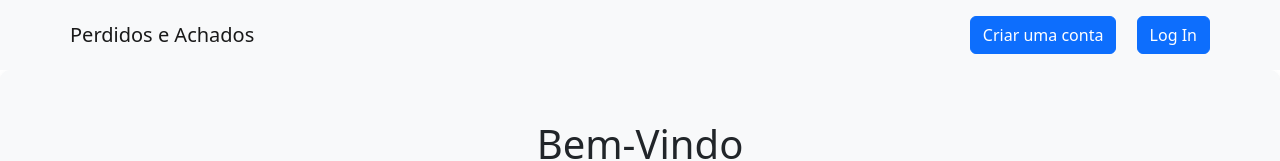
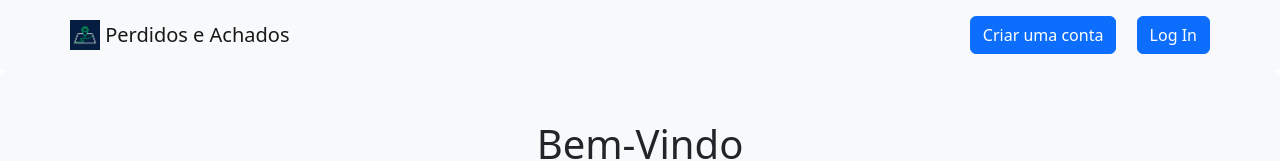
Before and after one commit to Johnyzao/projeto-lti, a React (Create React App) app in the folder client/: page / in a window 1280 px wide. Shown: the top 161 px of the page. Built offline with nearby package versions, Linux system fonts and the light colour scheme.

Commit message:
Update Header.js

```diff
--- a/client/src/Components/Header.js
+++ b/client/src/Components/Header.js
@@ -7,14 +7,24 @@ function Header() {
   return (
     <Navbar className="bg-body-tertiary">
       <Container>
-        <Navbar.Brand href="/">Perdidos e Achados</Navbar.Brand>
+        <Navbar.Brand href="/">
+          <img
+            src="/logo.png" //
+            width="30"
+            height="30"
+            className="d-inline-block align-top"
+            alt="Logo"
+          />
+          {' '}
+          Perdidos e Achados
+        </Navbar.Brand>
         <Navbar.Toggle />
         <Navbar.Collapse className="justify-content-end">
-            <InformacaoLogin/>
+          <InformacaoLogin/>
         </Navbar.Collapse>
       </Container>
     </Navbar>
-  )
+  );
 }
 
 export default Header;
```
